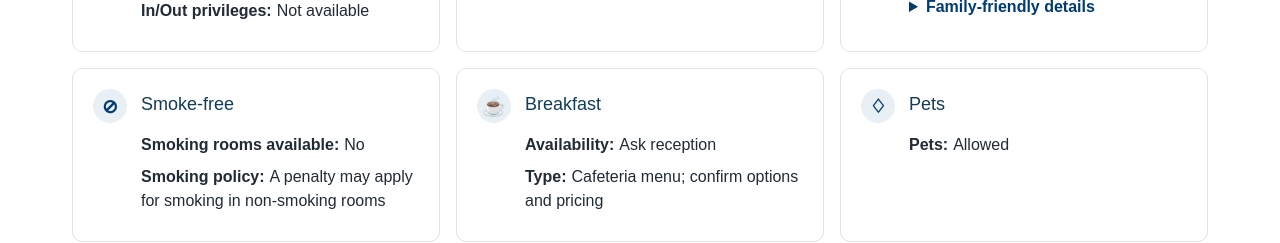
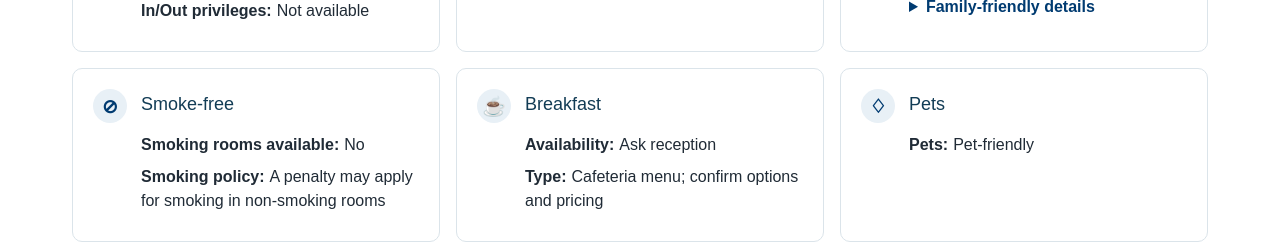
Before and after one commit to camilogomez17/hotelBlueThree, a Next.js app: page /en/policies in a window 1280 px wide. Shown: the part 2240-2483 px from the top of the page. Built offline with nearby package versions, Linux system fonts and the light colour scheme; no server answers.

Commit message:
Use pet-friendly wording in hotel amenities

```diff
--- a/app/components/ForYourStay.tsx
+++ b/app/components/ForYourStay.tsx
@@ -9,7 +9,7 @@ const information = {
     { icon: "♧", title: "Kids services", rows: [["Cribs", "By request"], ["Childcare", "Not available"], ["Kids menu", "Ask the cafeteria"], ["Connecting rooms", "Confirm availability"]] },
     { icon: "⊘", title: "Smoke-free", rows: [["Smoking rooms available", "No"], ["Smoking policy", "A penalty may apply for smoking in non-smoking rooms"]] },
     { icon: "☕", title: "Breakfast", rows: [["Availability", "Ask reception"], ["Type", "Cafeteria menu; confirm options and pricing"]] },
-    { icon: "♢", title: "Pets", rows: [["Pets", "Allowed"]] },
+    { icon: "♢", title: "Pets", rows: [["Pets", "Pet-friendly"]] },
   ],
   es: [
     { icon: "P", title: "Estacionamiento", rows: [["Estacionamiento propio", "Gratuito"], ["Servicio de valet", "No disponible"], ["Carga de vehículos eléctricos", "No disponible"], ["Vigilado", "Disponible"], ["Techado", "No disponible"], ["Entradas y salidas", "No disponibles"]] },
```
